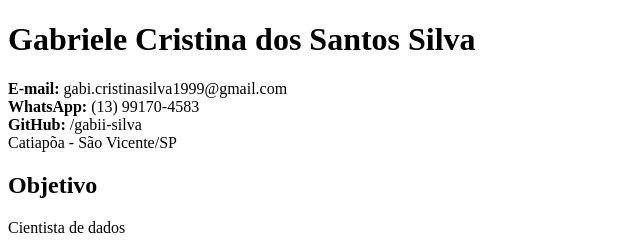
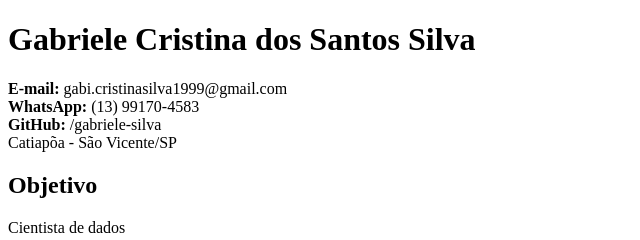
Before and after one commit to gabriele-silva/elas-na-tech-curriculo, a plain HTML site: page index.html in a window 1280 px wide. Shown: the top 240 px of the page, 0-640 px from the left. Drawn offline with Linux system fonts and the light colour scheme.

Commit message:
Update index.html

```diff
--- a/index.html
+++ b/index.html
@@ -7,7 +7,7 @@
 </head>
 <body>
     <h1>Gabriele Cristina dos Santos Silva</h1>
-    <p><strong>E-mail: </strong>gabi.cristinasilva1999@gmail.com <br><strong>WhatsApp: </strong>(13) 99170-4583<br><strong>GitHub: </strong>/gabii-silva<br>Catiapõa - São Vicente/SP</p>
+    <p><strong>E-mail: </strong>gabi.cristinasilva1999@gmail.com <br><strong>WhatsApp: </strong>(13) 99170-4583<br><strong>GitHub: </strong>/gabriele-silva<br>Catiapõa - São Vicente/SP</p>
     <h2>Objetivo</h2>
     <p>Cientista de dados</p>
     <h3>Tecnologias</h3>
```
